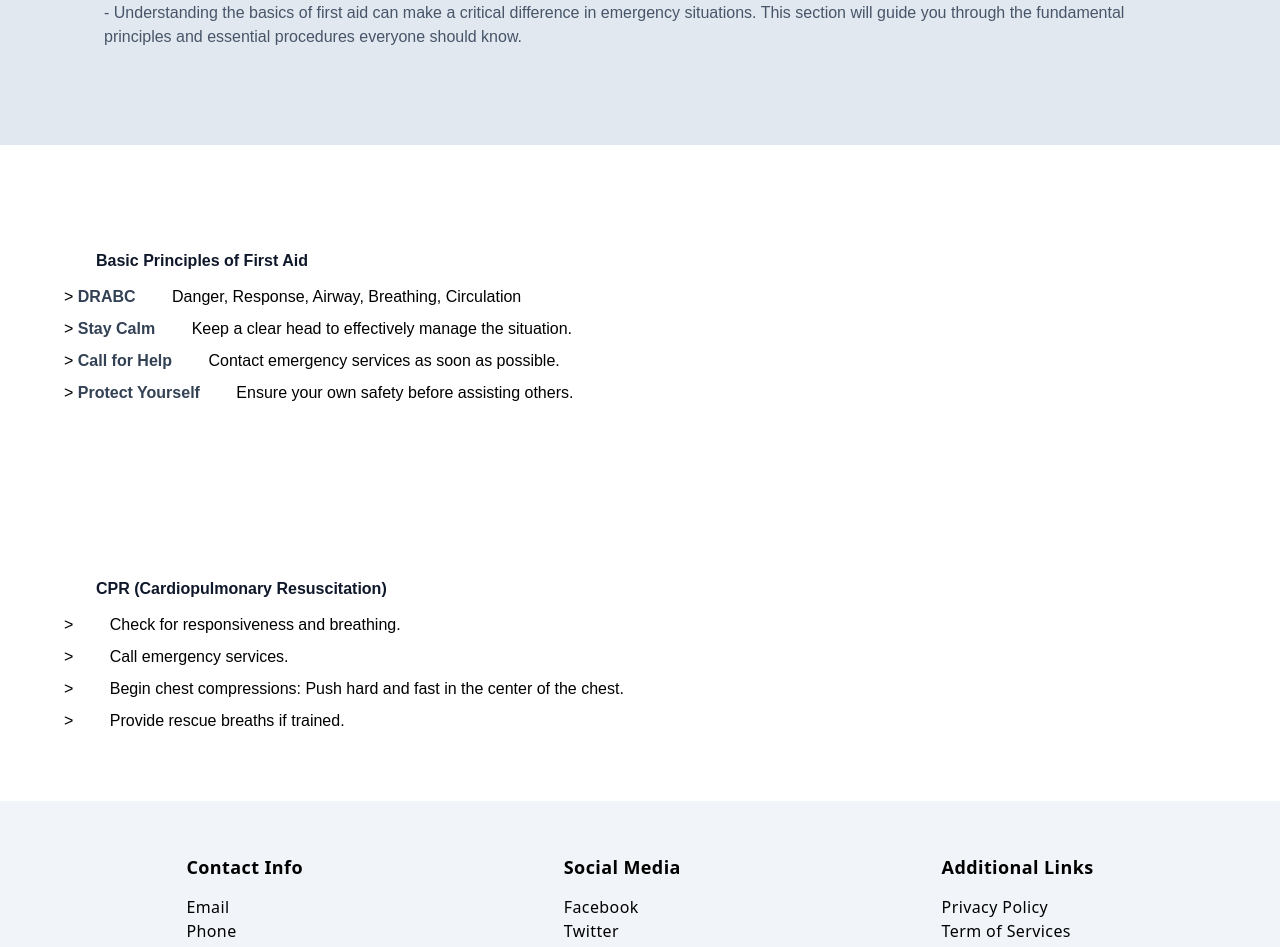
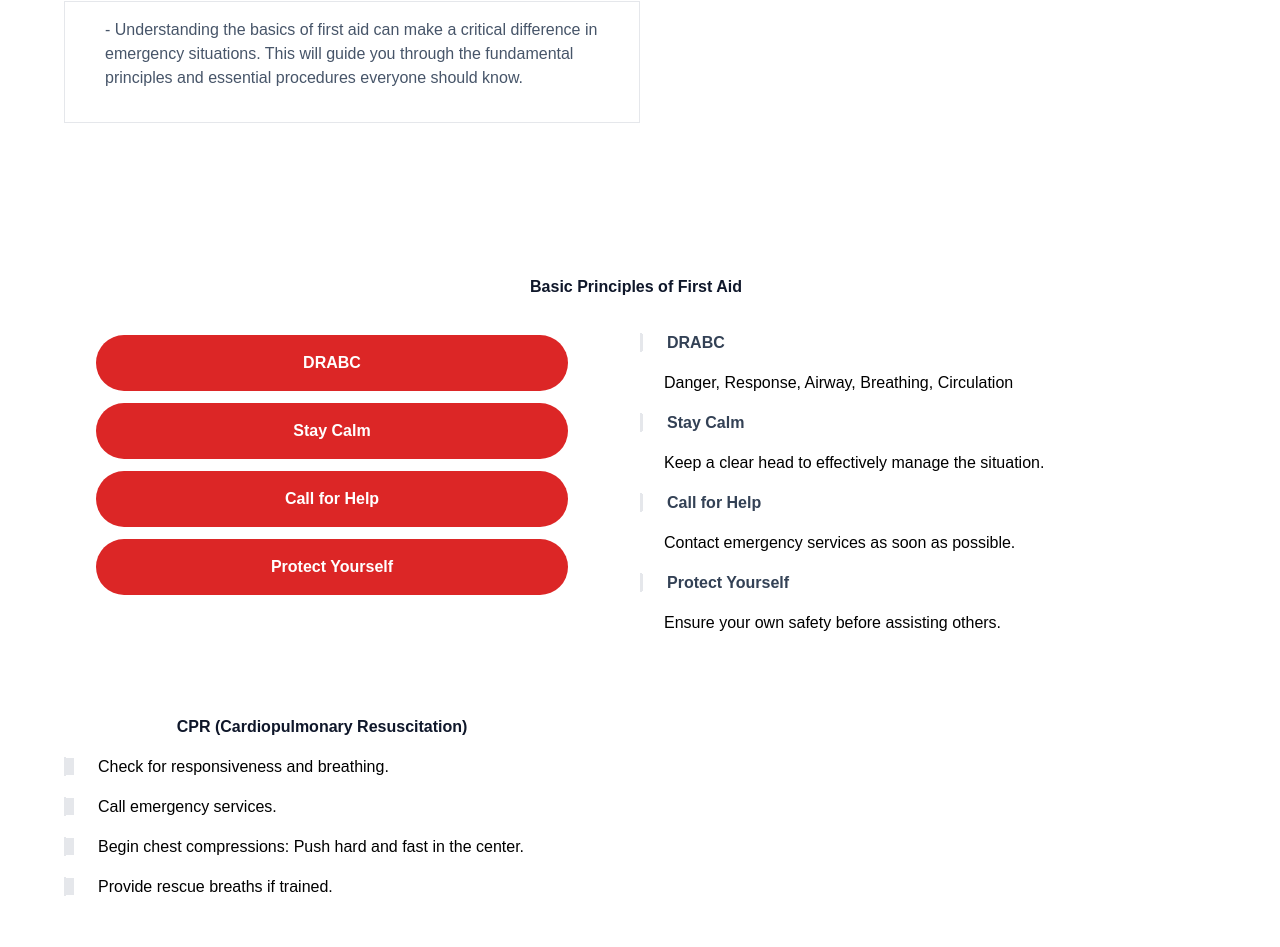
Before and after one commit to erhic/FirstAidwebapp, a React (Vite) app: page /firstaid in a window 1280 px wide. Shown: the part 233-1180 px from the top of the page. Built offline with nearby package versions, Linux system fonts and the light colour scheme.

Commit message:
updated firstaid page , styling

```diff
--- a/src/Constants/index.js
+++ b/src/Constants/index.js
@@ -178,7 +178,7 @@ export const CommonProcedureCPR = [
   },
   {
     listProcedure:
-      "Begin chest compressions: Push hard and fast in the center of the chest.",
+      "Begin chest compressions: Push hard and fast in the center.",
   },
   {
     listProcedure: "Provide rescue breaths if trained.",
--- a/src/Sections/Firstaidpage/FirstaidHeroSection.jsx
+++ b/src/Sections/Firstaidpage/FirstaidHeroSection.jsx
@@ -1,14 +1,14 @@
 const FirstaidHeroSection = () => {
   return (
     <>
-      <div className="flex-col justify-center font-slate-gray bg-slate-200 p-16">
+      <div className="flex-col justify-center font-slate-gray  p-16 mt-4">
         <h2 className="flex justify-start pl-8 font-palanquin font-bold pt-8 tracking-normal font-semibold leading-10 text-slate-900">
           First Aid Basics
         </h2>
-        <p className="px-10 pb-8 font-montserrat text-slate-600 leading-6">
+        <p className="px-10 pb-8 font-montserrat text-slate-600 leading-6 w-[50%] border p-4">
           - Understanding the basics of first aid can make a critical difference
-          in emergency situations. This section will guide you through the
-          fundamental principles and essential procedures everyone should know.
+          in emergency situations. This will guide you through the fundamental
+          principles and essential procedures everyone should know.
         </p>
       </div>
     </>
--- a/src/Sections/Firstaidpage/PrincipleSection.jsx
+++ b/src/Sections/Firstaidpage/PrincipleSection.jsx
@@ -2,36 +2,58 @@ import { CommonProcedureCPR, basicPrinciple } from "../../Constants";
 
 const PrincipleSection = () => {
   return (
-    <>
-      <div className="py-16 px-16">
-        <h2 className="flex justify-start pl-8 font-montserrat font-bold pt-8 tracking-normal font-semibold leading-10 text-slate-900">
+    <section className="px-16 py-16 ">
+      <h2 className=" flex  w-full  justify-center  py-4 font-montserrat  tracking-normal font-semibold leading-10 text-slate-900 pr-2">
         Basic Principles of First Aid
-        </h2>
+      </h2>{" "}
+      <div className="flex justify-center item-center gap-10">
+        <div className=" flex-col w-[50%] px-5 flex-1 items-center justify-center text-wrap">
+          <p className=" flex-1 m-3  p-4  flex justify-center  text-white font-bold font-palanquin  rounded-full items-center bg-red-600">
+            {" "}
+            DRABC
+          </p>
+          <p className=" flex-1 m-3  p-4  flex justify-center  text-white font-bold font-palanquin  rounded-full items-center bg-red-600">
+            Stay Calm
+          </p>
+          <p className=" flex-1 m-3  p-4  flex justify-center  text-white font-bold font-palanquin  rounded-full items-center bg-red-600">
+            Call for Help
+          </p>
+          <p className=" flex-1 m-3  p-4  flex justify-center  text-white font-bold font-palanquin  rounded-full items-center bg-red-600">
+            Protect Yourself
+          </p>
+        </div>
+        <div className="  w-[50%] ">
           <ul className="font-montserrat leading-6 ">
             {basicPrinciple.map((item) => (
-            <li key={item.listName} className="leading-8 pr-[12px]">
-              <span>{`> `} </span>
-              <strong className="text-slate-700">{item.listName}</strong>
-              <span className="px-8"> {item.description}</span>
+              <li key={item.listName} className="leading-10 pr-[12px] ">
+                <span className="border">{` `} </span>
+                <span className="border-r">{` `} </span>
+                <strong className="text-slate-700 pl-6">{item.listName}</strong>
+                <br />
+                <span className="px-6"> {item.description}</span>
               </li>
             ))}
           </ul>
+        </div>{" "}
       </div>
-
-      <div className="py-16 px-16 ">
-        <h2 className="flex justify-start pl-8 font-montserrat font-bold pt-8 tracking-normal font-semibold leading-10 text-slate-900">
+      <div className="flex">
+        <div className="">
+          <h2 className="flex justify-center pl-8 font-montserrat pt-16 tracking-normal font-semibold leading-10 text-slate-900">
             CPR (Cardiopulmonary Resuscitation)
           </h2>
-        <ul className="font-montserrat leading-6 ">
+          <ul className="font-montserrat leading-6  justify-center ">
             {CommonProcedureCPR.map((item) => (
-            <li key={item.listName} className="leading-8 pr-[12px]">
-              <span>{`> `} </span>
-              <span className="px-8"> {item.listProcedure}</span>
+              <li key={item.listName} className="leading-10">
+                <span className="border">{` `} </span>
+                <span className="border-r-8">{` `} </span>
+                <span className="px-6"> {item.listProcedure}</span>
               </li>
             ))}
-        </ul>
+          </ul>{" "}
+          {/* <div className="mx-12"></div> */}
+        </div>{" "}
       </div>
-    </>
+    </section>
   );
 };
 
--- a/src/Sections/Footer.jsx
+++ b/src/Sections/Footer.jsx
@@ -3,9 +3,9 @@ import { FooterLink } from "../Constants";
 const Footer = () => {
   return (
     <>
-      <section className="w-full tracking-wide flex justify-around bg-slate-100 p-14 fontSize-base max-lg:flex-col ">
+      <section className="w-full tracking-wide flex justify-around bg-slate-900 text-white p-14 fontSize-base max-lg:flex-col ">
         <div>
-          <h3 className="text-lg pb-4 text-black font-bold">Contact Info</h3>
+          <h3 className="text-lg pb-4 text-white font-bold">Contact Info</h3>
           <ul>
             {FooterLink.filter((item, index) => index <= 1).map((item) => (
               <li key={item.linkContext}>
@@ -16,7 +16,7 @@ const Footer = () => {
         </div>
 
         <div>
-          <h3 className="text-lg pb-4 text-black font-bold">Social Media</h3>
+          <h3 className="text-lg pb-4 text-white font-bold">Social Media</h3>
           <ul>
             {FooterLink.filter((item, index) => index < 5 && index > 1).map(
               (item) => (
@@ -29,7 +29,7 @@ const Footer = () => {
         </div>
 
         <div>
-          <h3 className="text-lg pb-4 text-black font-bold">
+          <h3 className="text-lg pb-4 text-white font-bold">
             Additional Links
           </h3>
           <ul>
--- a/src/Sections/Homepage/Introsection.jsx
+++ b/src/Sections/Homepage/Introsection.jsx
@@ -2,7 +2,7 @@ const IntroSection = () => {
   return (
     <>
       <div className="flex-col justify-center font-slate-gray bg-slate-200 p-16">
-        <h2 className="flex justify-start pl-8 font-palanquin font-bold pt-8 tracking-normal font-semibold leading-10 text-slate-900">
+        <h2 className="flex justify-start pl-8 font-monteserrat text-lg font-bold pt-8 tracking-normal  leading-10 text-slate-900">
           Welcome to First Aid Basics
         </h2>
         <p className="px-10 pb-8 font-montserrat text-slate-600 leading-6">
--- a/src/Sections/Homepage/TestimonialSection.jsx
+++ b/src/Sections/Homepage/TestimonialSection.jsx
@@ -3,10 +3,10 @@ import { HomeTestimonial } from "../../Constants";
 const TestimonialSection = () => {
   return (
     <>
-      <h3 className="pl-14 text-lg font-bold text-slate-600 pt-6">
+      <h3 className=" text-lg font-bold pl-16 text-slate-600 pt-6">
         Testmonial
       </h3>
-      <section className="w-full flex gap-6 justify-center pt-14 pb-16 font-palanquin px-10">
+      <section className="w-full max-lg:flex-col flex gap-6 justify-center pt-14 pb-16 font-palanquin px-10">
         <h3></h3>
         {HomeTestimonial.map((item) => (
           <div
@@ -15,7 +15,7 @@ const TestimonialSection = () => {
           >
             <div className="border  rounded-lg p-6">
               <div className="mb-8">
-                <p className="text-gray-700 text-base  text-slate-500 leading-6">
+                <p className="text-base  text-slate-500 leading-6">
                   {'" ' + item.clientStatement + ' " '}
                 </p>
               </div>
--- a/src/Sections/Navigation.jsx
+++ b/src/Sections/Navigation.jsx
@@ -4,15 +4,15 @@ import { firstaidkitelog } from "../assets/images";
 
 const Navigation = () => {
   return (
-    <nav className="w-full flex  justify-between px-16 items-center bg-slate-100 p-6 max-container hover:border-slate-200 border-b-1 border-slate-100">
+    <nav className="w-full flex  justify-between px-16 items-center bg-red-600  p-4 max-container hover:border-slate-200 border-b-1 border-slate-100">
       <div className="logo flex">
         <img src={firstaidkitelog} alt="" />
       </div>
       <div className="navlink">
-        <ul className="flex gap-8  max-lg:hidden font-monteserrat text-slate-700 ">
+        <ul className="flex gap-8  max-lg:hidden font-monteserrat  text-white">
           {navigationMenu.map((item) => (
             <li
-              className="hover:text-slate-900 border-b-4 border-slate-100 hover:border-b-4 hover:border-red-600 tracking-wide font-semibold"
+              className="hover:text-slate-200 border-b-4 border-red-600 hover:border-b-4 hover:border-slate-100 tracking-wide font-semibold"
               key={item.menuName}
             >
               <a href={item.routePath}>{item.menuName}</a>
```
Also changed, not shown: src/Sections/Homepage/Mainsection.jsx (+7 -7 lines). Lines whose indentation alone changed are shown as unchanged.
